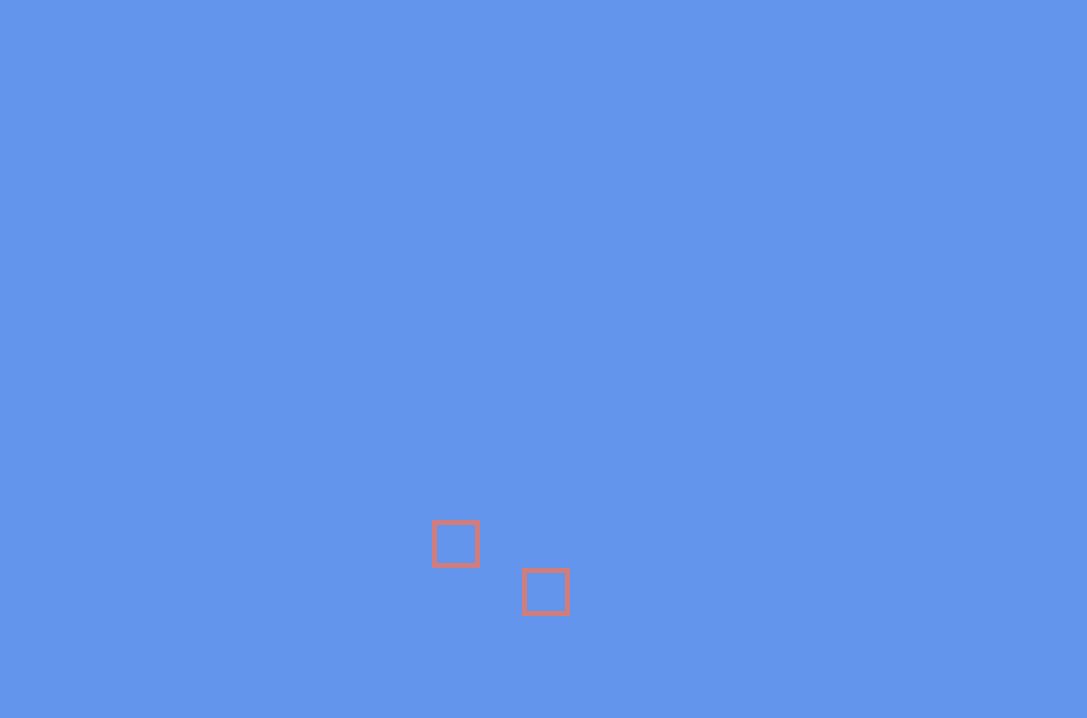
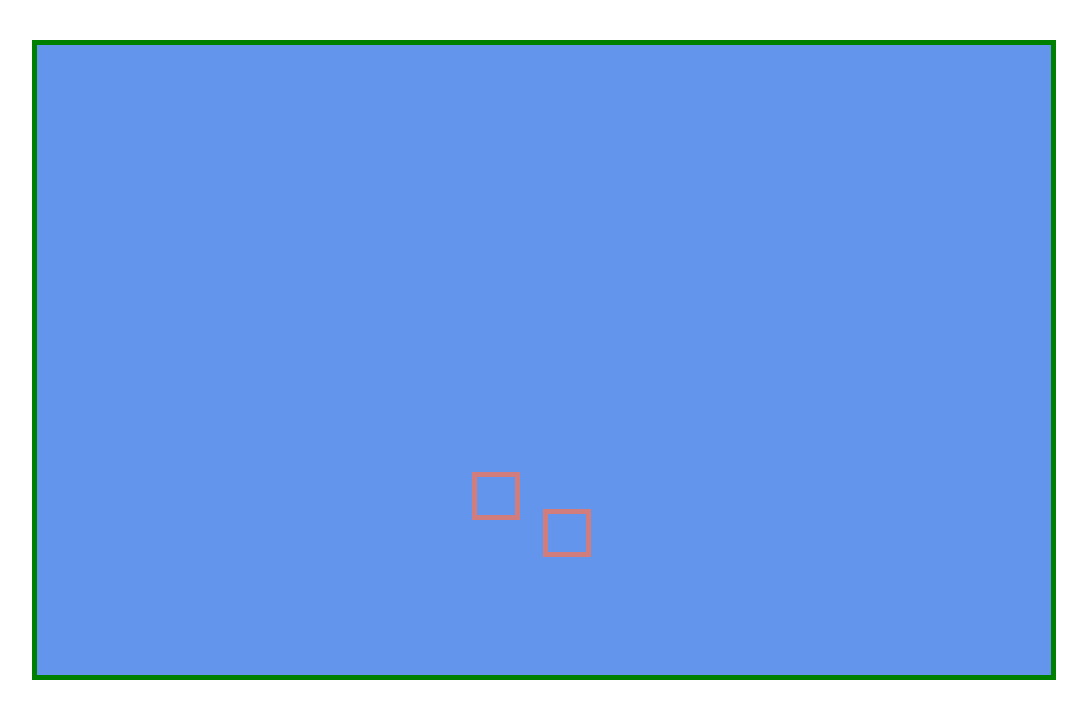
Before and after one commit to herrbaha/Numbergame, a plain HTML site: page index.html in a window 1280 px wide. Shown: the whole page, without its empty margins (96-1183 px from the left). Drawn offline with Linux system fonts and the light colour scheme.

Commit message:
css für section  erstellt

```diff
--- a/main.css
+++ b/main.css
@@ -15,12 +15,16 @@ header p {
 }
 section{
     position: relative;
-    width: 100vw;
-    height: 100vh;
+    width: 80vw;
+    height: 80vh;
     margin: auto;
     background:cornflowerblue;
     overflow: hidden;
-    /* display:flex; */
+    margin: 5vh 10vw 10vh;
+    display: flex;
+    justify-content: center;
+    align-items: center;
+    border: 5px solid green;
 }
 .square{
     display: flex;
```
